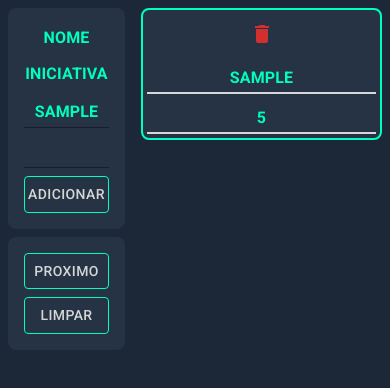
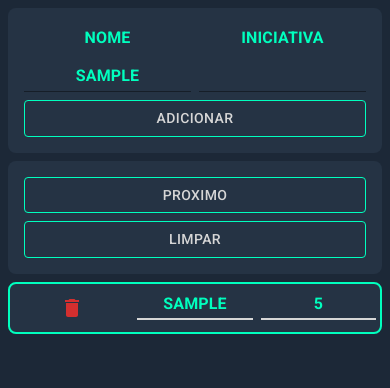
Before and after one commit to Chiocheti/initiative-management-front, a React (Vite) app: page / in a window 390 px wide. Both pictures are taken after typing "Sample", "5" into the empty fields and a click on the button "ADICIONAR". Shown: the top 388 px of the page. Built offline with nearby package versions, Linux system fonts and the light colour scheme.

Commit message:
refactor(responsivity): add responsivity to the page

```diff
--- a/src/components/initiativeList/AddNewList.jsx
+++ b/src/components/initiativeList/AddNewList.jsx
@@ -41,14 +41,14 @@ export default function AddNewList({ addItem }) {
 
   return (
     <Grid container spacing={1}>
-      <Grid item xs={12} sm={12} md={8}>
+      <Grid item xs={6} sm={8} md={8}>
         <Title text="NOME" />
       </Grid>
-      <Grid item xs={12} sm={12} md={4}>
+      <Grid item xs={6} sm={4} md={4}>
         <Title text="INICIATIVA" />
       </Grid>
 
-      <Grid item xs={12} sm={12} md={8}>
+      <Grid item xs={6} sm={8} md={8}>
         <TextInput
           watch={watch}
           register={register}
@@ -58,7 +58,7 @@ export default function AddNewList({ addItem }) {
           inputRef={toFocus}
         />
       </Grid>
-      <Grid item xs={12} sm={12} md={4}>
+      <Grid item xs={6} sm={4} md={4}>
         <TextInput
           watch={watch}
           register={register}
--- a/src/pages/InitiativeList.jsx
+++ b/src/pages/InitiativeList.jsx
@@ -7,6 +7,7 @@ import ButtonGroup from '@mui/material/ButtonGroup';
 import Container from '@mui/material/Container';
 import Grid from '@mui/material/Grid';
 import IconButton from '@mui/material/IconButton';
+import useMediaQuery from '@mui/material/useMediaQuery';
 import { useState } from 'react';
 import { useForm, useFieldArray } from 'react-hook-form';
 import * as Yup from 'yup';
@@ -98,8 +99,8 @@ export default function InitiativeList() {
   }
 
   return (
-    <Box display="flex">
-      <Box width="30vw" mx={1}>
+    <Box display={useMediaQuery('(min-width:900px)') ? 'flex' : 'block'}>
+      <Box width={useMediaQuery('(min-width:900px)') ? '30vw' : null} mx={1}>
         <Container component="form" sx={{ my: 1, p: 2, borderRadius: 2, bgcolor: 'background.paper' }} maxWidth="md">
           <AddNewList addItem={addItem} />
         </Container>
@@ -119,7 +120,7 @@ export default function InitiativeList() {
         ) : null}
       </Box>
 
-      <Box width="70vw" mx={1}>
+      <Box width={useMediaQuery('(min-width:900px)') ? '70vw' : null} mx={1}>
         {fieldsInitiatives.map((field, index) => (
           <Container
             sx={{
@@ -134,7 +135,7 @@ export default function InitiativeList() {
             key={field.id}
           >
             <Grid container spacing={1}>
-              <Grid item xs={12} sm={12} md={2} textAlign="center">
+              <Grid item xs={4} sm={3} md={2} textAlign="center">
                 <ButtonGroup variant="text" size="large">
                   <IconButton onClick={() => removeInitiative(index)}>
                     <DeleteIcon color="error" />
@@ -153,7 +154,7 @@ export default function InitiativeList() {
                   ) : null}
                 </ButtonGroup>
               </Grid>
-              <Grid item xs={12} sm={12} md={7}>
+              <Grid item xs={4} sm={6} md={7}>
                 <TextInput
                   watch={watch}
                   register={register}
@@ -166,7 +167,7 @@ export default function InitiativeList() {
                   focused={order === index}
                 />
               </Grid>
-              <Grid item xs={12} sm={12} md={2}>
+              <Grid item xs={4} sm={3} md={2}>
                 <TextInput
                   watch={watch}
                   register={register}
```
